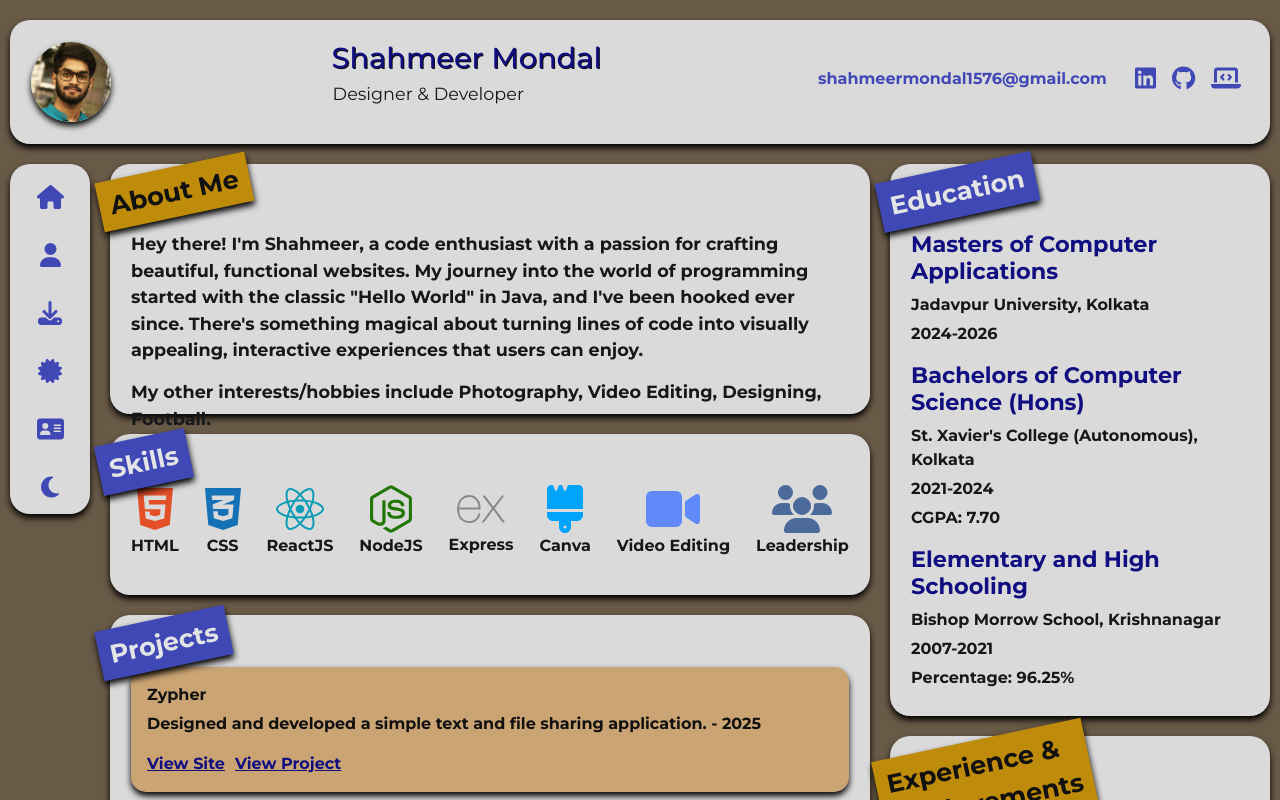
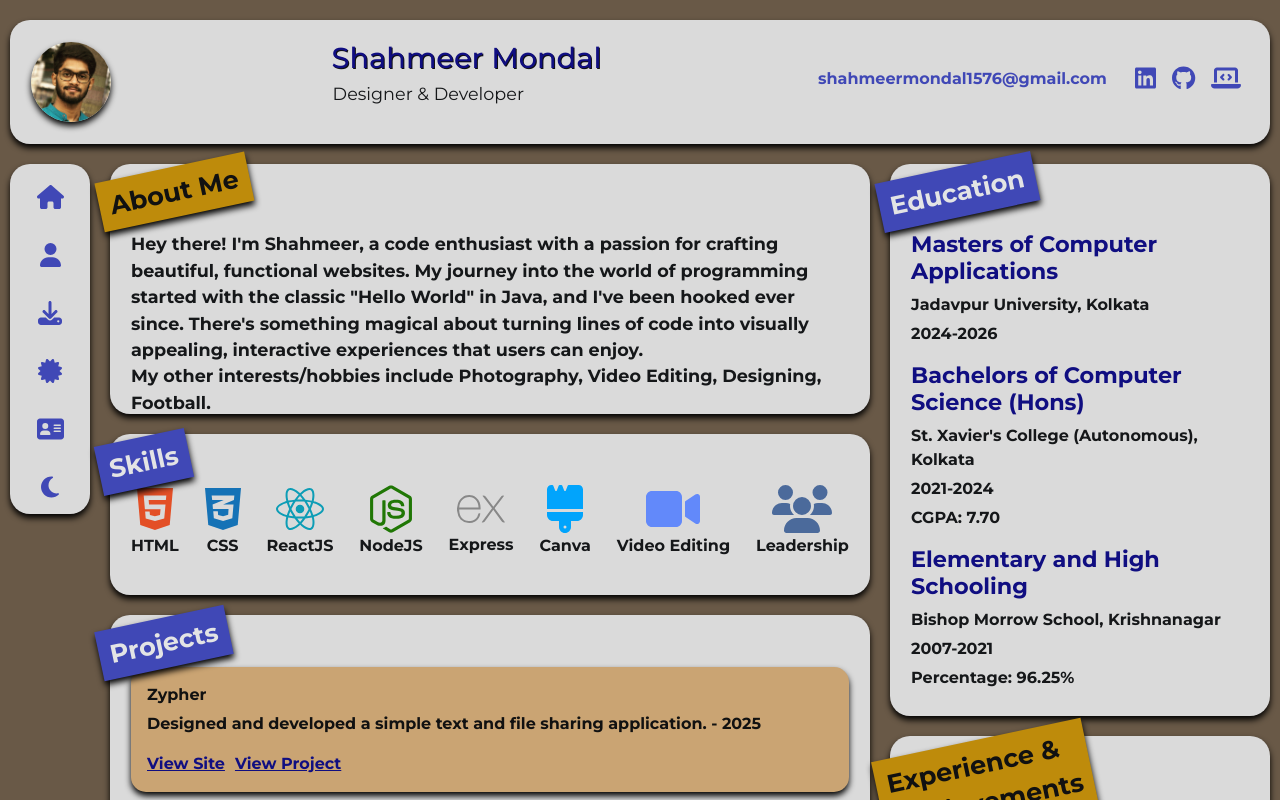
Before and after one commit to Shahmeer24/msam, a React (Vite) app: page / in a window 1280 px wide. Shown: the top 800 px of the page. Built offline with nearby package versions, Linux system fonts and the light colour scheme; a web font is replaced by a local one.

Commit message:
Update About.jsx

```diff
--- a/src/allComponents/HomeComponents/About.jsx
+++ b/src/allComponents/HomeComponents/About.jsx
@@ -16,8 +16,7 @@ function About() {
             I've been hooked ever since. There's something magical about turning
             lines of code into visually appealing, interactive experiences that
             users can enjoy.
-          </p>
-          <p>
+          <br />
             My other interests/hobbies include Photography, Video Editing,
             Designing, Football.
           </p>
```
